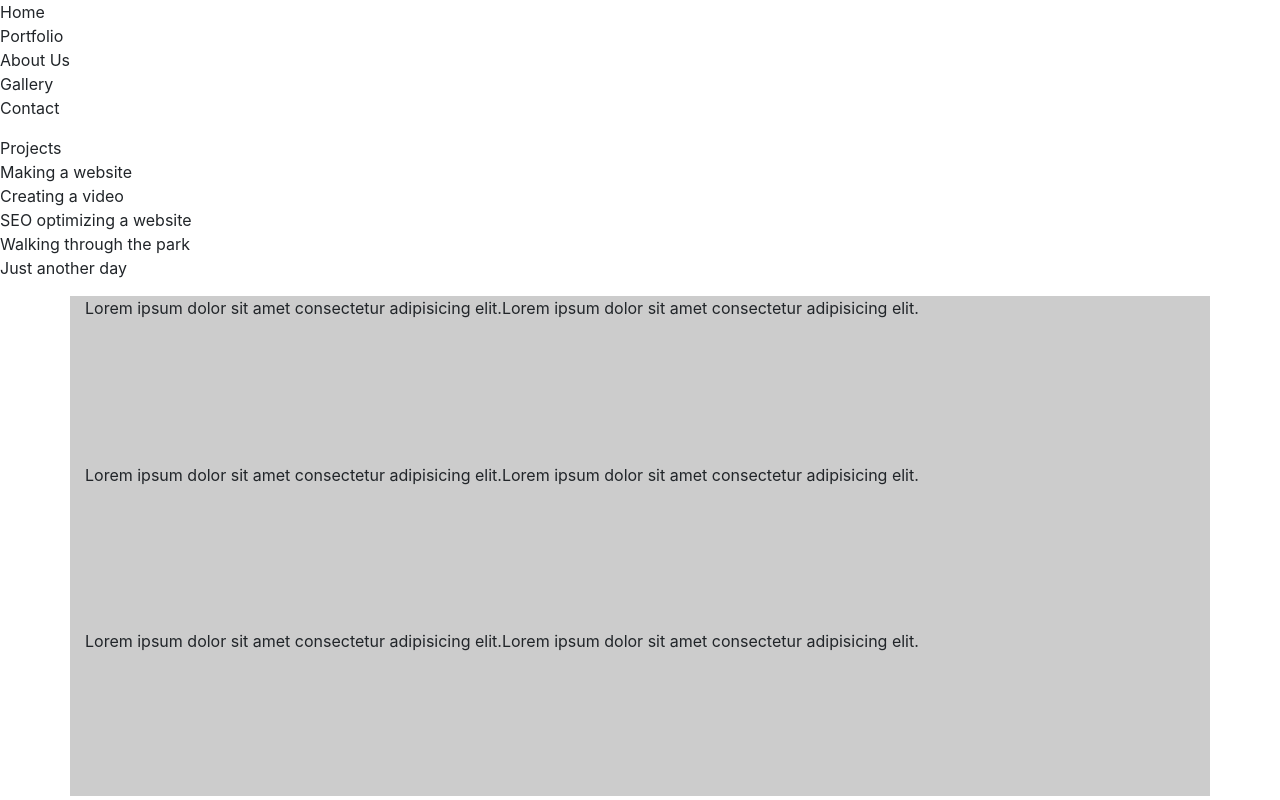
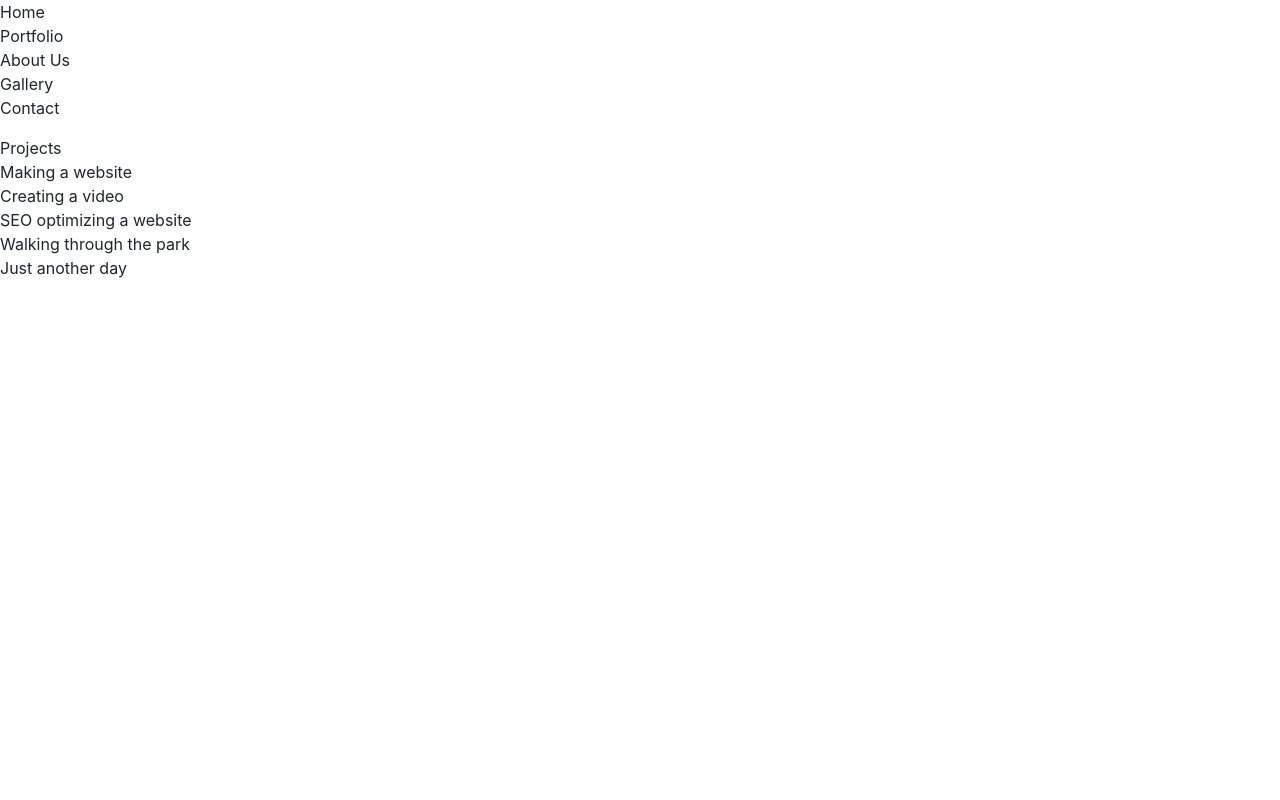
Before and after one commit to JeanPeel/toggle-menu-mmtuts, a plain HTML site: page index.html in a window 1280 px wide. Drawn offline with nearby package versions, Linux system fonts and the light colour scheme.

Commit message:
updating

```diff
--- a/assets/css/style.css
+++ b/assets/css/style.css
@@ -7,9 +7,4 @@
     width: 100%;
     height: 500px;
     background-color: #ccc;
-
-    display: flex;
-    flex-flow: row wrap;
-    /* flex-wrap: wrap;
-    flex-direction: row; */
 }
--- a/index.html
+++ b/index.html
@@ -37,26 +37,7 @@
             </ul>
         </aside>
 
-        <section class='container'>
-            <div class='tiem'>
-                <p>Lorem ipsum dolor sit amet consectetur adipisicing elit.</p>
-            </div>
-            <div class='tiem'>
-                <p>Lorem ipsum dolor sit amet consectetur adipisicing elit.</p>
-            </div>
-            <div class='tiem'>
-                <p>Lorem ipsum dolor sit amet consectetur adipisicing elit.</p>
-            </div>
-            <div class='tiem'>
-                <p>Lorem ipsum dolor sit amet consectetur adipisicing elit.</p>
-            </div>
-            <div class='tiem'>
-                <p>Lorem ipsum dolor sit amet consectetur adipisicing elit.</p>
-            </div>
-            <div class='tiem'>
-                <p>Lorem ipsum dolor sit amet consectetur adipisicing elit.</p>
-            </div>
-        </section>
+
 
         <!-- Optional JavaScript -->
         <!-- jQuery first, then Popper.js, then Bootstrap JS -->
```
